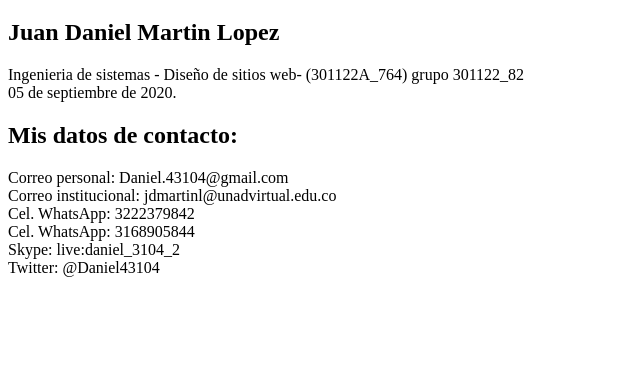
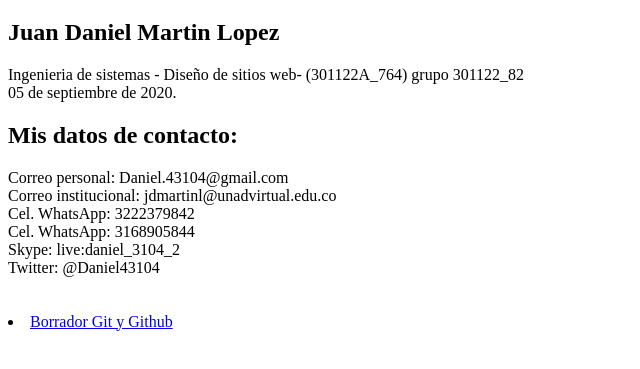
Before and after one commit to Daniel43104/DSW-JuanMartin, a plain HTML site: page index.html in a window 1280 px wide. Shown: the part 61-430 px from the top of the page, without its empty margins (0-640 px from the left). Drawn offline with Linux system fonts and the light colour scheme.

Commit message:
Update index.html
fase 2 "diseño"

```diff
--- a/index.html
+++ b/index.html
@@ -17,5 +17,8 @@ Cel. WhatsApp: 3222379842<br>
 Cel. WhatsApp: 3168905844<br>
 Skype: live:daniel_3104_2<br>
 Twitter: @Daniel43104<br>
+<br>
+<br>
+<li><a href="planning.html">Borrador Git y Github</a></a></li>
 </body>
 </html>
```
